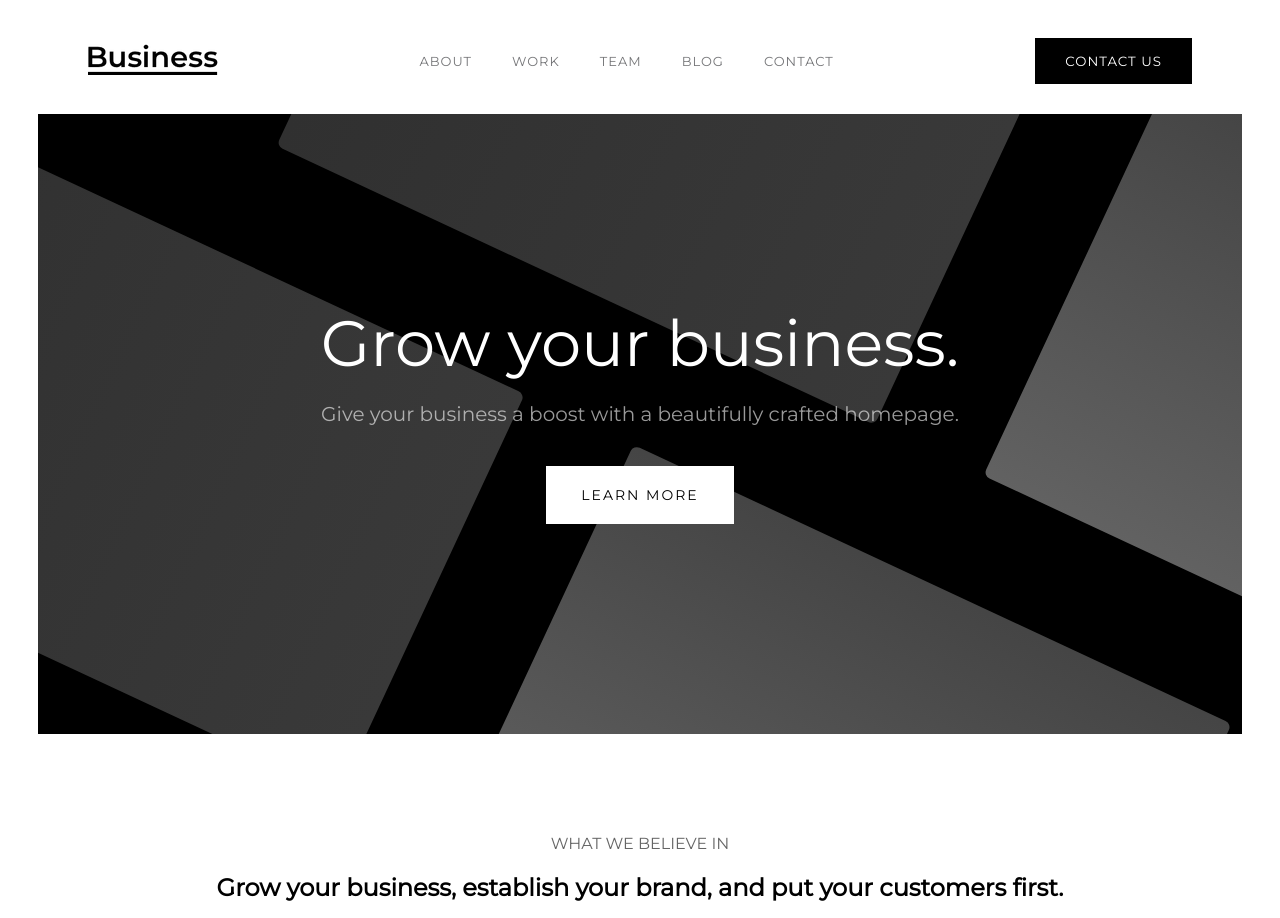
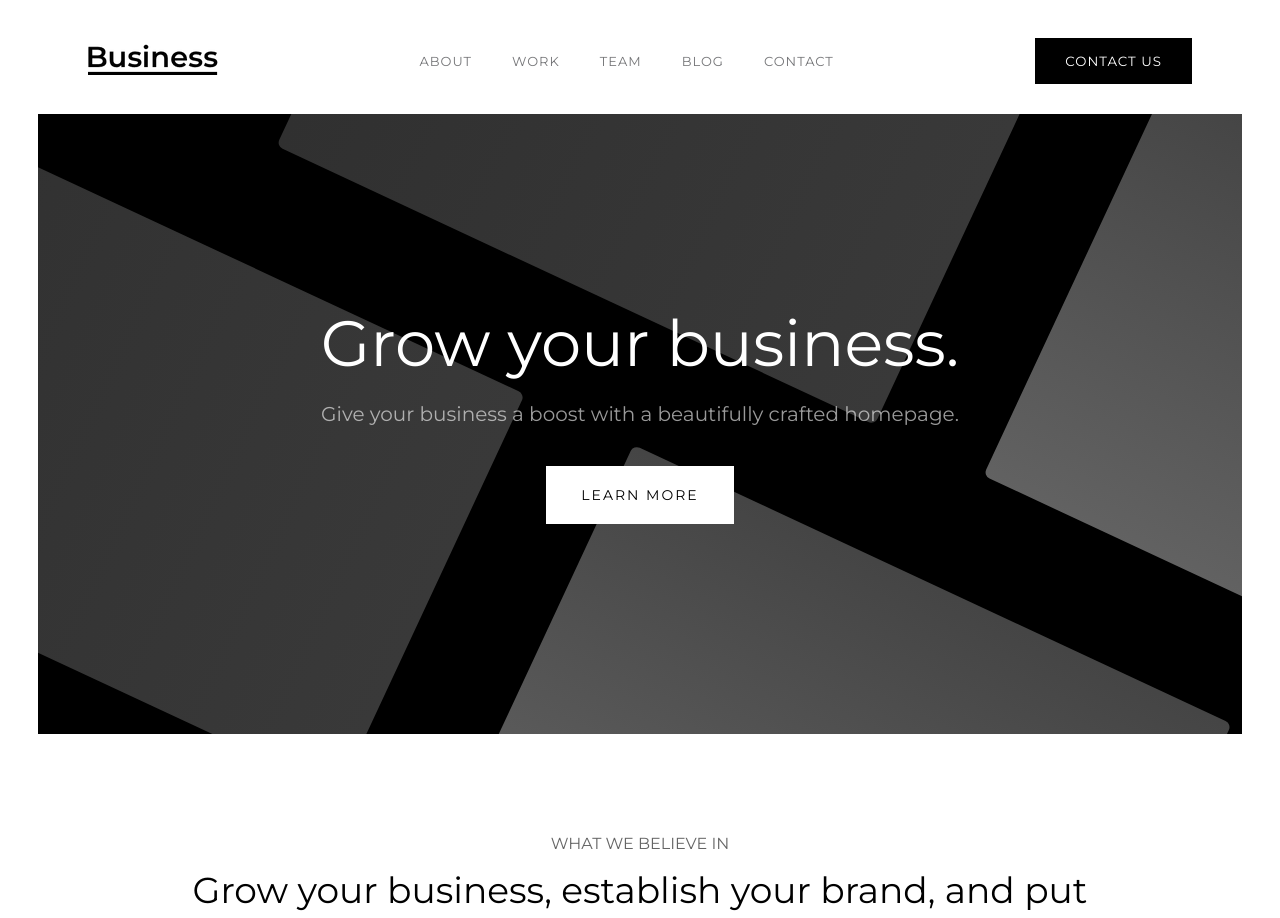
Before and after one commit to thegalluzz/webflow-template-remake, a Next.js app: page / in a window 1280 px wide. Shown: the top 918 px of the page. Built offline with nearby package versions, Linux system fonts and the light colour scheme.

Commit message:
added heading jumbo small in css

```diff
--- a/pages/index.tsx
+++ b/pages/index.tsx
@@ -32,7 +32,7 @@ export default function Home() {
           <div className={styles.introcontainer}>
             <div className={styles.mottowrap}>
               <p className={styles.mottolabel}>WHAT WE BELIEVE IN</p>
-              <h1>Grow your business, establish your brand, and put your customers first.</h1>
+              <h1 className={styles.HeadingJumboSmall}>Grow your business, establish your brand, and put your customers first.</h1>
             </div>
             <div className={styles.divider}></div>
             <div className={styles.homecontentwrap}>
--- a/styles/Home.module.css
+++ b/styles/Home.module.css
@@ -101,6 +101,13 @@
   font-weight: 400;
   margin-top: 10px;
   margin-bottom: 10px;
+}
+
+.HeadingJumboSmall {
+  margin-top: 10px;
+  margin-bottom: 15px;
+  font-size: 36px;
+  font-weight: 400
 }
 
 .headingparagraph {
```
Lines whose indentation alone changed are shown as unchanged.
